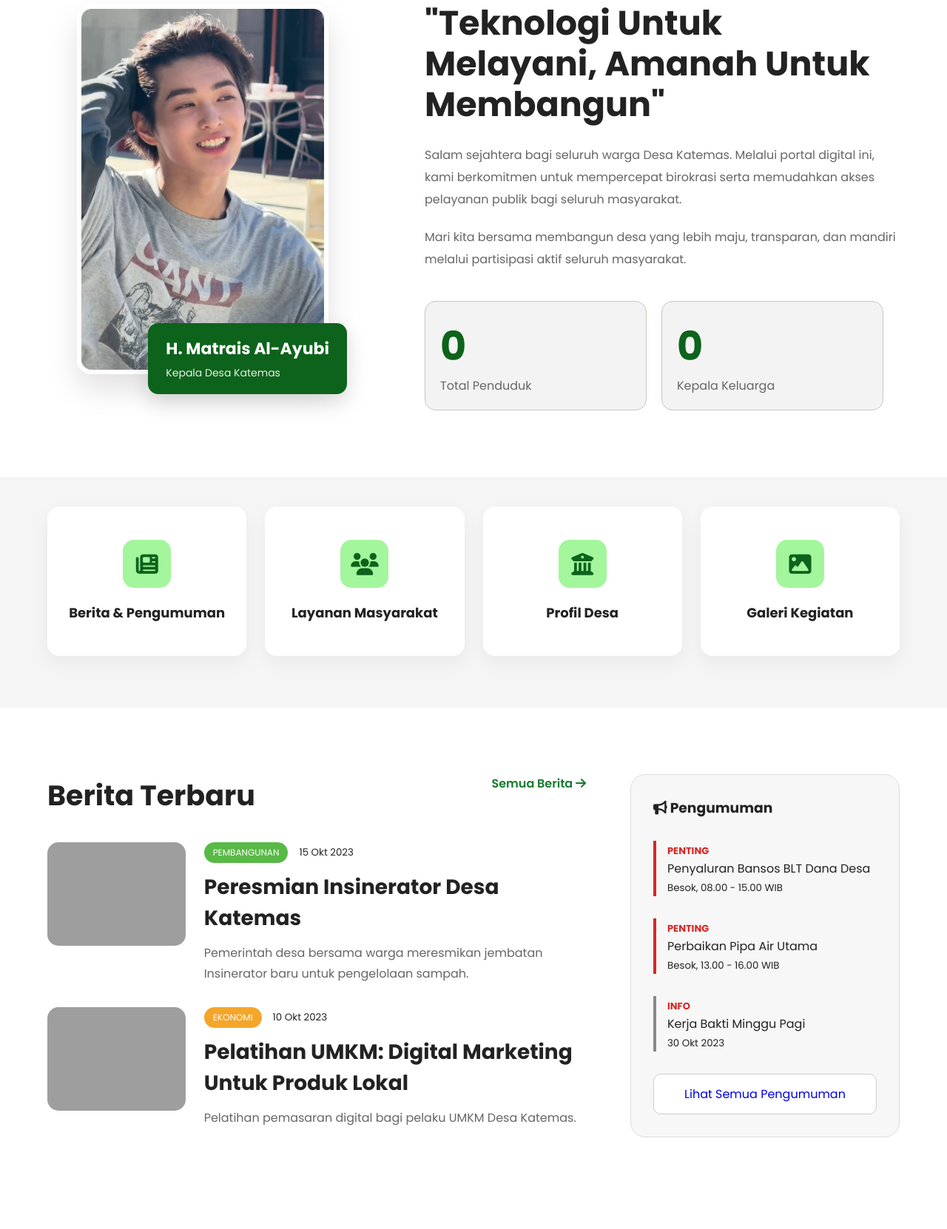
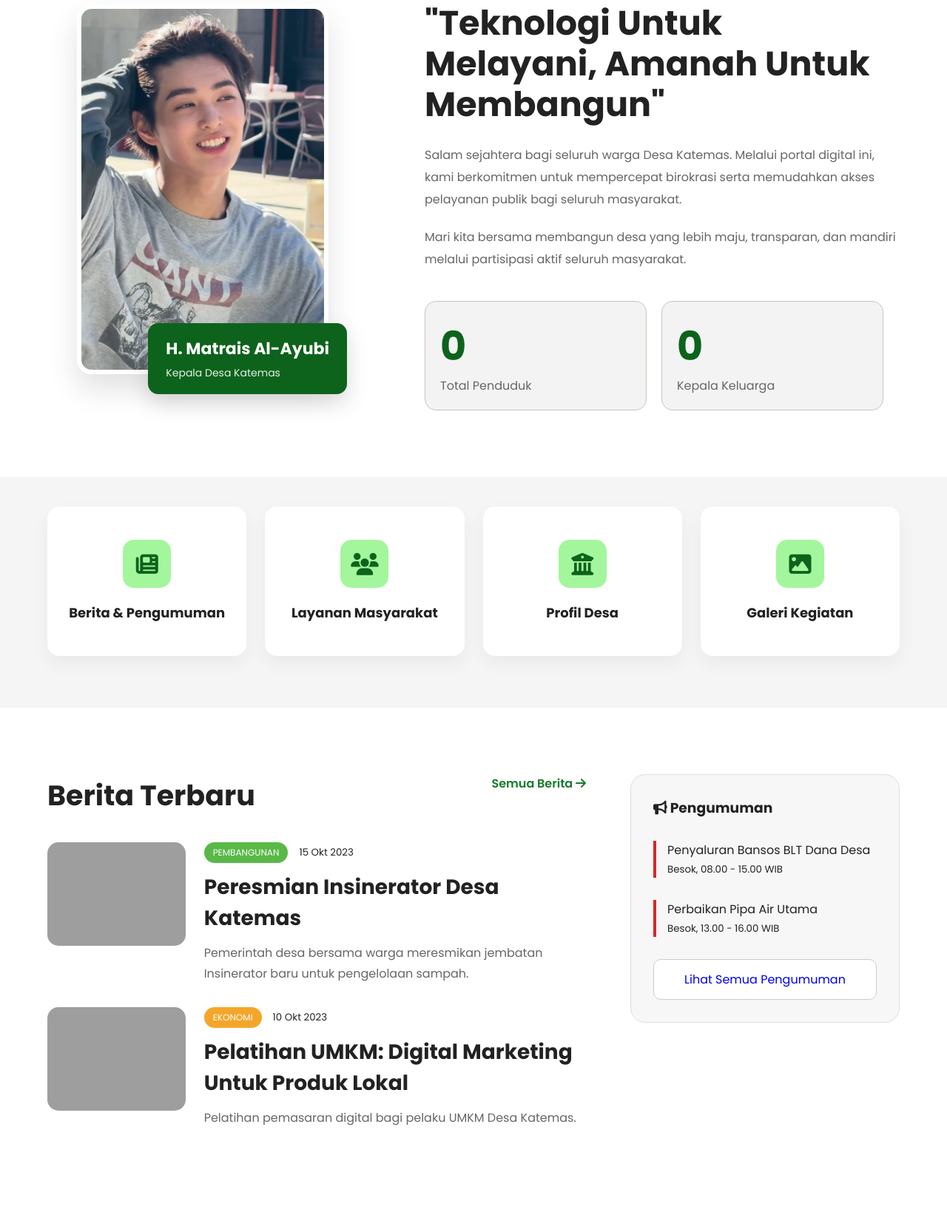
Before and after one commit to Dian2207/website-kkn, a Flask app: page / in a window 1280 px wide. Shown: the part 926-2588 px from the top of the page at 74% size. Run offline with Flask 3, Linux system fonts and the light colour scheme; data that the repository does not hold is empty; some libraries are stand-ins or nearby versions; grey boxes are pictures that could not be loaded.

Commit message:
pengunguman

```diff
--- a/templates/user/index.html
+++ b/templates/user/index.html
@@ -350,8 +350,6 @@ background-repeat: no-repeat;">
 
                 <div class="announce">
 
-                    <span>PENTING</span>
-
                     <p>Penyaluran Bansos BLT Dana Desa</p>
 
                     <small>Besok, 08.00 - 15.00 WIB</small>
@@ -360,21 +358,9 @@ background-repeat: no-repeat;">
 
                 <div class="announce">
 
-                    <span>PENTING</span>
-
                     <p>Perbaikan Pipa Air Utama</p>
 
                     <small>Besok, 13.00 - 16.00 WIB</small>
-
-                </div>
-
-                <div class="announce info">
-
-                    <span>INFO</span>
-
-                    <p>Kerja Bakti Minggu Pagi</p>
-
-                    <small>30 Okt 2023</small>
 
                 </div>
 
```
